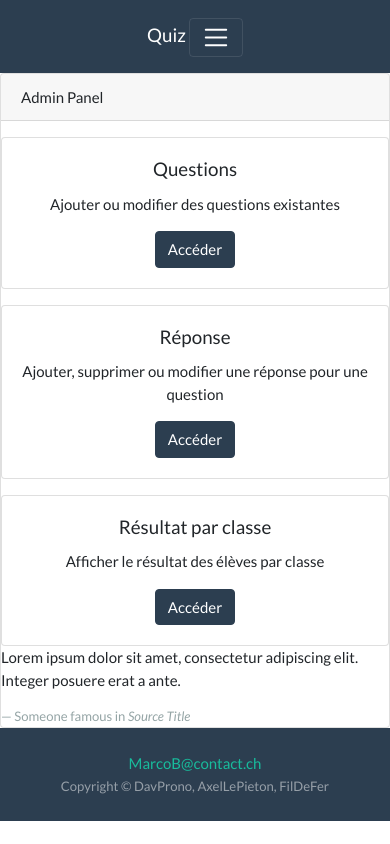
After one commit to TriskyJR/ProjetQuizz, a Symfony app: template Quiz/templates/quiz/adminPanel.html.twig in a window 390 px wide. The commit adds this page. Run offline with Twig, Linux system fonts and the light colour scheme; the template is opened without the code that fills it, so the values that code supplies are empty; some libraries are stand-ins or nearby versions.

Commit message:
adminPanel

```diff
--- /dev/null
+++ b/Quiz/templates/quiz/adminPanel.html.twig
@@ -0,0 +1,44 @@
+{% extends 'base.html.twig' %}
+{% block body %}
+<div class="card">
+    <div class="card-header mb-3">
+      Admin Panel
+    </div>
+    <div class="row">
+        <div class="col-sm-6 mb-3 mb-md-0 text-center">
+            <div class="card">
+                <div class="card-body">
+                    <h5 class="card-title">Questions</h5>
+                    <p class="card-text">Ajouter ou modifier des questions existantes</p>
+                    <a href="{{ path('questions') }}" class="btn btn-primary">Accéder</a>
+                </div>
+            </div>
+        </div>
+
+        <div class="col-sm-6 text-center">
+            <div class="card">
+                <div class="card-body">
+                    <h5 class="card-title">Réponse</h5>
+                    <p class="card-text">Ajouter, supprimer ou modifier une réponse pour une question</p>
+                    <a href="#!" class="btn btn-primary">Accéder</a>
+                </div>
+            </div>
+        </div>
+
+        <div class="col-sm-6 text-center mt-3">
+            <div class="card">
+                <div class="card-body">
+                    <h5 class="card-title">Résultat par classe</h5>
+                    <p class="card-text">Afficher le résultat des élèves par classe</p>
+                    <a href="#!" class="btn btn-primary">Accéder</a>
+                </div>
+            </div>
+        </div>
+    </div>
+
+        <p>Lorem ipsum dolor sit amet, consectetur adipiscing elit. Integer posuere erat a ante.</p>
+        <footer class="blockquote-footer">Someone famous in <cite title="Source Title">Source Title</cite></footer>
+      </blockquote>
+    </div>
+</div>
+{% endblock %}
--- a/Quiz/templates/quiz/createAnswer.html.twig
+++ b/Quiz/templates/quiz/createAnswer.html.twig
@@ -6,8 +6,9 @@
     <h1>Question: {{ question.quetitle }}</h1>
     <h1>Réponse:</h1>
 {% for ans in answers %}
-    <p>{{ ans.ansTitle }}</p>
+    <p>{{ ans.ansTitle }}</p><a href="{{ path('delete', {'id': ans.id}) }}" class="btn btn-primary w-25">delete</a>
 {% endfor %}
+{% if addMode %}
     <h1>Ajouter une réponse</h1>
     {{ form_start(formAnswer) }}
 
@@ -21,5 +22,8 @@
 
     <button type="submit" class="btn btn-success">Enregistrer</button>
     {{ form_end(formAnswer) }}
+{% else %}
+    <p>Vous avez déjà Ajouté le nombres de réponses max (5) !</p>
+{% endif %}
 
 {% endblock %}
--- a/Quiz/templates/quiz/createQuestion.html.twig
+++ b/Quiz/templates/quiz/createQuestion.html.twig
@@ -3,7 +3,11 @@
 {% form_theme formQuestion 'bootstrap_4_layout.html.twig' %}
 
 {% block body %}
+{% if editMode %}
+<h1>Modification de la question</h1>
+{% else %}
 <h1>Création d'une question !</h1>
+{% endif %}
 {{ form_start(formQuestion) }}
 
 
```
Also changed, not shown: Quiz/src/Controller/QuizController.php (+60 -6 lines), Quiz/templates/quiz/questions.html.twig (added, +32 -0 lines). Lines whose indentation alone changed are shown as unchanged.
